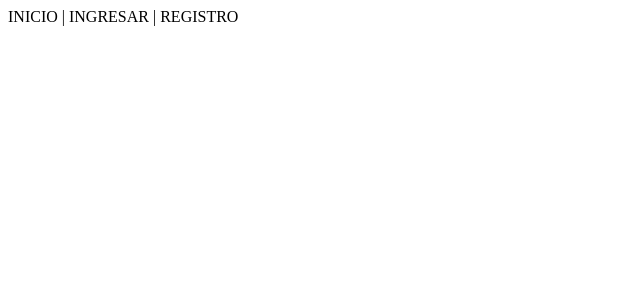
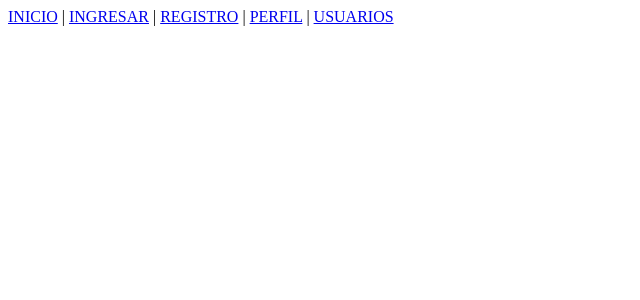
Before and after one commit to cchura94/front_proy_angular_laravel, an Angular app: page / in a window 1280 px wide. Shown: the top 300 px of the page, without its empty margins (0-640 px from the left). Built offline with nearby package versions, Linux system fonts and the light colour scheme.

Commit message:
solcion rutas routerModule

```diff
--- a/src/app/app.component.html
+++ b/src/app/app.component.html
@@ -1,7 +1,9 @@
 
 <a routerLink="/">INICIO</a> |
 <a routerLink="/login">INGRESAR</a> |
-<a routerLink="/register">REGISTRO</a>
+<a routerLink="/register">REGISTRO</a> |
+<a routerLink="/admin/perfil">PERFIL</a> |
+<a routerLink="/admin/usuario">USUARIOS</a>
 
 
 <router-outlet />
--- a/src/app/app.component.ts
+++ b/src/app/app.component.ts
@@ -1,5 +1,5 @@
 import { Component } from '@angular/core';
-import { RouterOutlet } from '@angular/router';
+import { RouterModule, RouterOutlet } from '@angular/router';
 import { AuthModule } from './auth/auth.module';
 import { CommonModule } from '@angular/common';
 
@@ -8,7 +8,7 @@ import { CommonModule } from '@angular/common';
   standalone: true,
   imports: [
     CommonModule,
-    RouterOutlet,
+    RouterModule,
     AuthModule
   ],
   templateUrl: './app.component.html',
```
